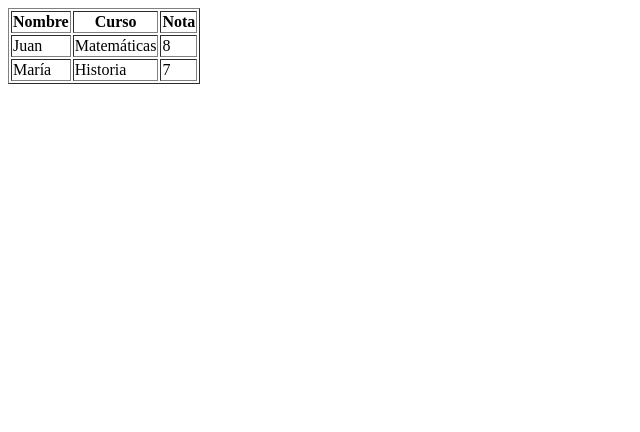
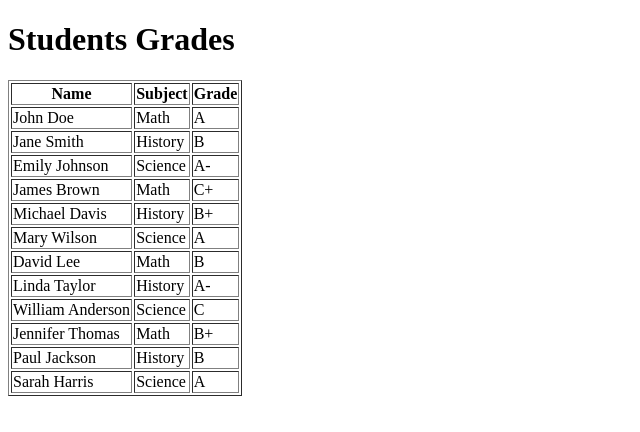
Before and after one commit to hivax-esc/Trabajo-compu, a plain HTML site: page Ej3.html in a window 1280 px wide. Shown: the whole page, without its empty margins (0-640 px from the left). Drawn offline with Linux system fonts and the light colour scheme.

Commit message:
Updated Ej3.html to extend the table with 6 new rows of students.

```diff
--- a/Ej3.html
+++ b/Ej3.html
@@ -1,24 +1,75 @@
 <!DOCTYPE html>
 <html>
 <head>
-  <title>Tabla de Estudiantes</title>
+    <title>Students Grades</title>
 </head>
 <body>
-  <table border = "1">
+    <h1>Students Grades</h1>
+    <table border='1'>
         <tr>
-      <th>Nombre</th>
-      <th>Curso</th>
-      <th>Nota</th>
+            <th>Name</th>
+            <th>Subject</th>
+            <th>Grade</th>
         </tr>
         <tr>
-      <td>Juan</td>
-      <td>Matemáticas</td>
-      <td>8</td>
+            <td>John Doe</td>
+            <td>Math</td>
+            <td>A</td>
         </tr>
         <tr>
-      <td>María</td>
-      <td>Historia</td>
-      <td>7</td>
+            <td>Jane Smith</td>
+            <td>History</td>
+            <td>B</td>
+        </tr>
+        <tr>
+            <td>Emily Johnson</td>
+            <td>Science</td>
+            <td>A-</td>
+        </tr>
+        <tr>
+            <td>James Brown</td>
+            <td>Math</td>
+            <td>C+</td>
+        </tr>
+        <tr>
+            <td>Michael Davis</td>
+            <td>History</td>
+            <td>B+</td>
+        </tr>
+        <tr>
+            <td>Mary Wilson</td>
+            <td>Science</td>
+            <td>A</td>
+        </tr>
+        <tr>
+            <td>David Lee</td>
+            <td>Math</td>
+            <td>B</td>
+        </tr>
+        <tr>
+            <td>Linda Taylor</td>
+            <td>History</td>
+            <td>A-</td>
+        </tr>
+        <tr>
+            <td>William Anderson</td>
+            <td>Science</td>
+            <td>C</td>
+        </tr>
+        <tr>
+            <td>Jennifer Thomas</td>
+            <td>Math</td>
+            <td>B+</td>
+        </tr>
+        <tr>
+            <td>Paul Jackson</td>
+            <td>History</td>
+            <td>B</td>
+        </tr>
+        <tr>
+            <td>Sarah Harris</td>
+            <td>Science</td>
+            <td>A</td>
         </tr>
     </table>
 </body>
```
Lines whose indentation alone changed are shown as unchanged.
